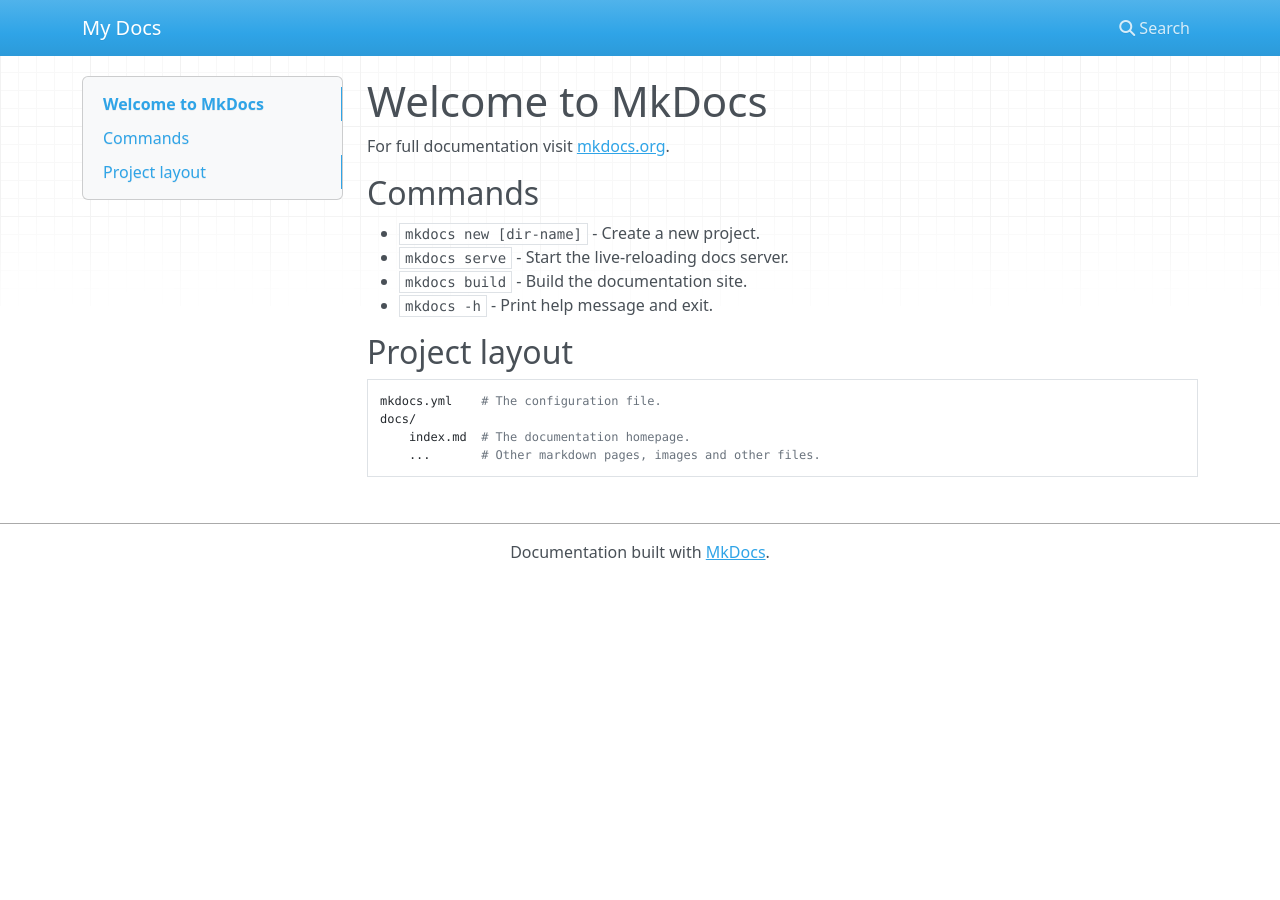
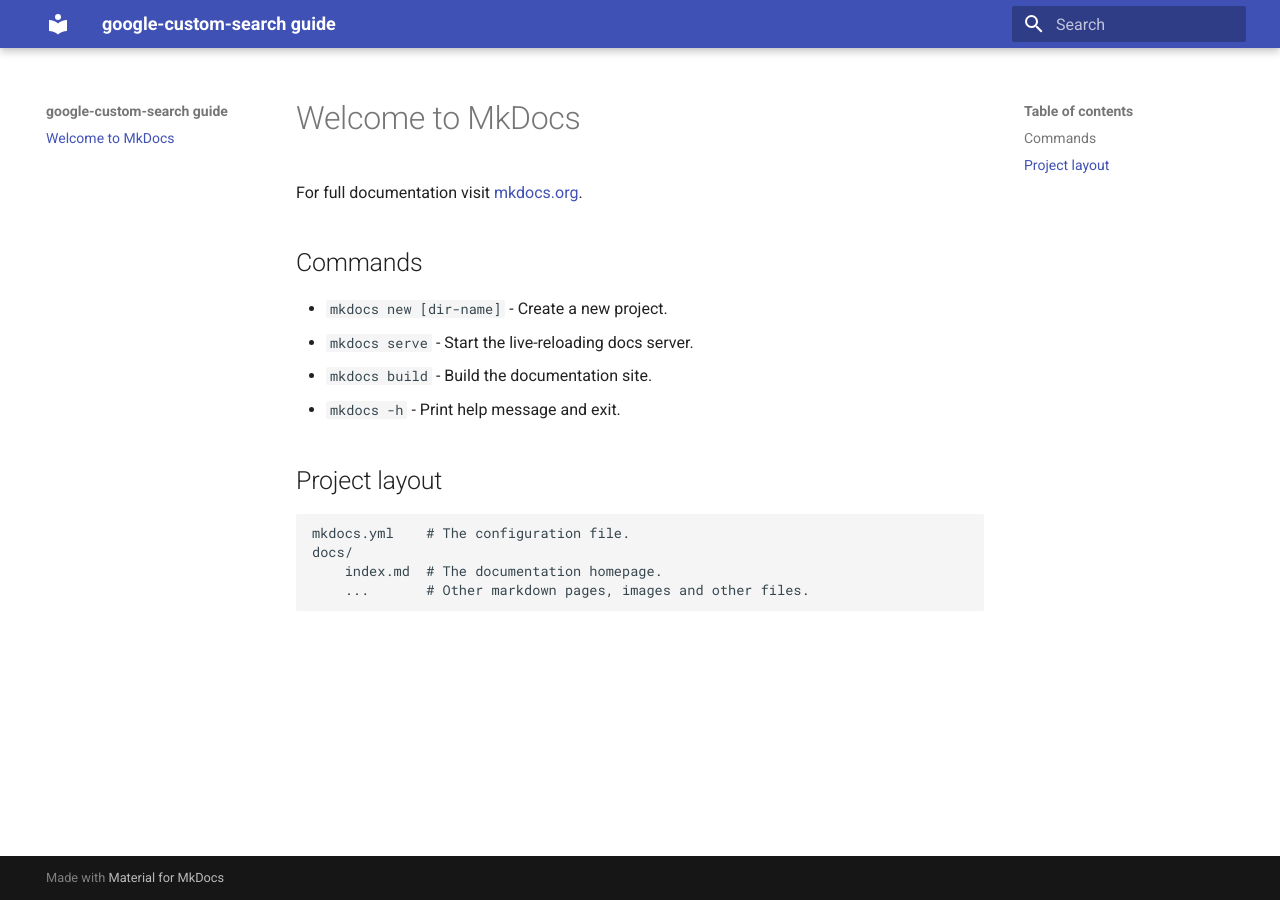
Before and after one commit to tuna2134/google-custom-search-guide, an MkDocs documentation site: the page built from docs/docs/index.md, in a window 1280 px wide. Built offline with MkDocs 1.6.1 and Material for MkDocs 9.7.7, drawn with Linux system fonts in a browser that asks for light colours; nearby versions of some CDN libraries.

Commit message:
Update mkdocs.yml

```diff
--- a/docs/mkdocs.yml
+++ b/docs/mkdocs.yml
@@ -1 +1,8 @@
-site_name: My Docs
+site_name: google-custom-search guide
+
+theme: 'material'
+
+markdown_extensions:
+  - admonition
+  - toc:
+      permalink: '#'
```
